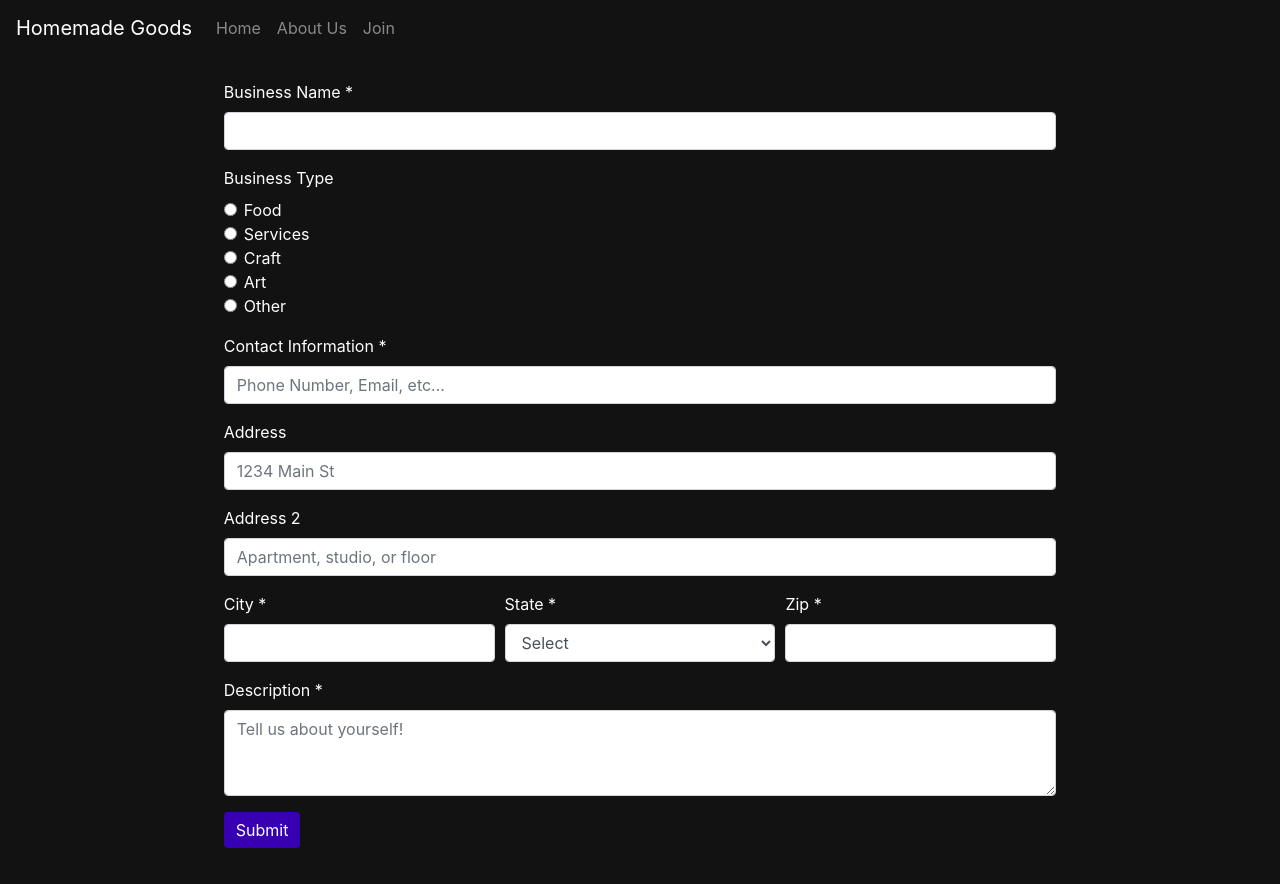
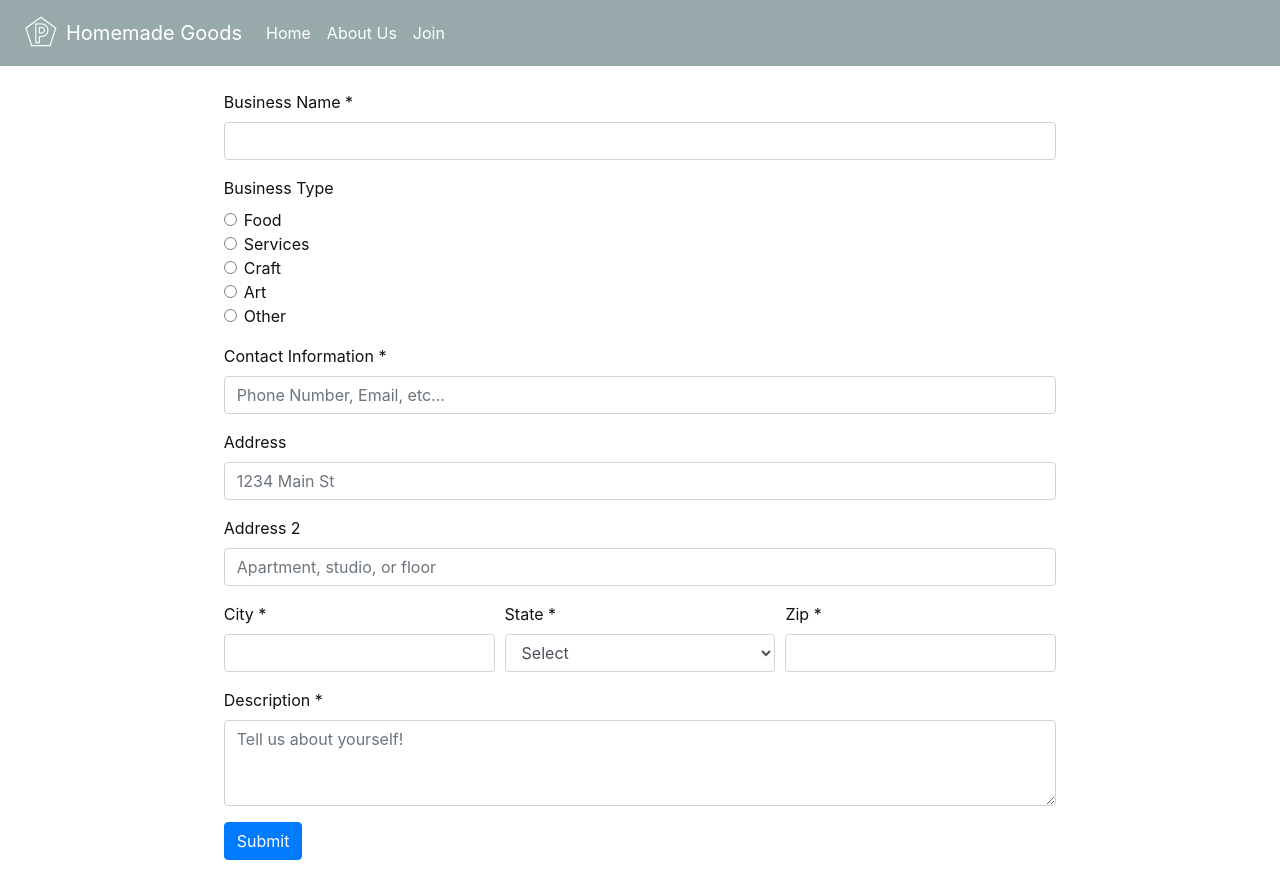
Before and after one commit to PentaLam/HomemadeGoods, a React (Create React App) app in the folder client/: page /join in a window 1280 px wide. Built offline with nearby package versions, Linux system fonts and the light colour scheme.

Commit message:
modified frontend colors

```diff
--- a/client/public/index.html
+++ b/client/public/index.html
@@ -26,7 +26,7 @@
     -->
     <title>React App</title>
   </head>
-  <body style="background-color: #121212;">
+  <body>
     <noscript>You need to enable JavaScript to run this app.</noscript>
     <div id="root"></div>
     <!--
--- a/client/src/App.js
+++ b/client/src/App.js
@@ -5,11 +5,12 @@ import Home from './pages/Home';
 import About from './pages/About';
 import Join from './pages/Join';
 import Detail from './pages/Detail';
+import { colorpalette } from './constants/color';
 import './index.css'
 
 function App() {
   return (
-    <div className="App" style={{backgroundColor:"#121212", height:"100%"}}>
+    <div className="App" style={{backgroundColor: colorpalette.WHITE, height:"100%"}}>
       <Router>
         <NavigationBar/>
         <Route exact path="/" component={Home}></Route>
--- a/client/src/components/ListingCard.jsx
+++ b/client/src/components/ListingCard.jsx
@@ -1,25 +1,32 @@
-import {Card} from 'react-bootstrap';
+import {Card, Button} from 'react-bootstrap';
+import { colorpalette } from '../constants/color';
 
 const ListingCard = (props) => {
 
     const maxDescriptionLength = 70;
     let shortDescription = props.listing.description.substring(0,maxDescriptionLength)
     let image;
+    let backgroundColor;
     switch (props.listing.businessType) {
         case "food":
             image = "../images/food-white.png"
+            backgroundColor = colorpalette.CORAL
             break;
         case "services":
             image = "../images/services-white.png"
+            backgroundColor = colorpalette.LIGHTGREEN
             break;
         case "craft":
             image = "../images/toolbox-white.png"
+            backgroundColor = colorpalette.LIGHTSKYBLUE
             break;
         case "art":
             image = "../images/pallete-white.png"
+            backgroundColor = "#D9E21D"
             break;
         default:
             image = "../images/other-white.png"
+            backgroundColor = "HF4F4F5"
             break;
     }
 
@@ -29,14 +36,15 @@ const ListingCard = (props) => {
 
     return (
         <div className="listingCard">
-            <Card className="d-flex flex-row" style={{backgroundColor:"#1F1B24", color:"#fff"}}>
+            <Card className="d-flex flex-row" style={{backgroundColor: backgroundColor, color:"#fff", border : "none"}}>
                 <Card.Body>
-                    <Card.Title> {props.listing.businessName} </Card.Title>
-                    <Card.Subtitle  style={{color:"#fff"}}>{props.listing.businessType}</Card.Subtitle>
-                    <Card.Text>
+                    <Card.Title style={{color:"#000000"}}> {props.listing.businessName} </Card.Title>
+                    <Card.Subtitle  style={{color:"#000000"}}>{(props.listing.businessType).toUpperCase()}</Card.Subtitle><br/>
+                    <Card.Text style={{color:"#000000", font: "arial"}}>
                         {shortDescription}
                     </Card.Text>
-                    <Card.Link style={{color:"#ADD8E6"}} href={`/listing/${props.listing._id}`}>View more</Card.Link>
+                    <Button variant="primary" href={`/listing/${props.listing._id}`}> View More </Button>
+                    {/* <Card.Link style={{color:"#ADD8E6"}} href={`/listing/${props.listing._id}`}>View more</Card.Link> */}
                 </Card.Body>
                 <div style={{margin: "auto"}} className="mr-2">
                     <img src={image} alt="icon of business type" className="w-25 h-25 float-right"></img>
--- a/client/src/components/ListingForm.jsx
+++ b/client/src/components/ListingForm.jsx
@@ -218,7 +218,7 @@ class ListingForm extends React.Component {
                             as="textarea"
                             rows={3} />
                     </Form.Group>
-                    <Button type="submit" style={{backgroundColor:"#3700B3", color:"#fff", border:"none"}}>Submit</Button>
+                    <Button type="submit" variant="primary">Submit</Button>
                 </Form>
             </div>
         )
--- a/client/src/components/NavigationBar.jsx
+++ b/client/src/components/NavigationBar.jsx
@@ -1,15 +1,17 @@
 import { Nav, Navbar, Form} from 'react-bootstrap';
+import {colorpalette} from '../constants/color';
 
 
 const NavigationBar = () => {
     return (
         <div>
-            <Navbar style={{backgroundColor:"#121212"}} variant="dark">
+            <Navbar style={{backgroundColor: colorpalette.GREY}} variant="dark">
+            <img style={{width:"50px", height:"50px"}} src="../images/pentalam2.png"/>
                 <Navbar.Brand href="/">Homemade Goods</Navbar.Brand>
                 <Nav className="mr-auto">
-                    <Nav.Link href="/">Home</Nav.Link>
-                    <Nav.Link href="/about">About Us</Nav.Link>
-                    <Nav.Link href="/join">Join</Nav.Link>
+                    <Nav.Link style={{color: colorpalette.WHITE}} href="/">Home</Nav.Link>
+                    <Nav.Link style={{color: colorpalette.WHITE}} href="/about">About Us</Nav.Link>
+                    <Nav.Link style={{color: colorpalette.WHITE}} href="/join">Join</Nav.Link>
                 </Nav>
                 <Form inline>
                 </Form>
--- /dev/null
+++ b/client/src/constants/color.js
@@ -0,0 +1,11 @@
+export const colorpalette = {
+    CORAL : "#FF7F50",
+    LIGHTGREEN : "#90EE90",
+    lIGHTGOLDENRODYYELLOW : "#FAFAD2",
+    LIGHTSKYBLUE : "#87CEFA",
+    WHITE: "#FFFFFF",
+    BLACK: "#111111",
+    SUBBLACK: "#1F1B24",
+    DARKPURPLE: "#3700B3",
+    GREY: "#97A9AB"
+}
--- a/client/src/pages/Detail.jsx
+++ b/client/src/pages/Detail.jsx
@@ -24,7 +24,7 @@ const Detail = (props) => {
 
 
     return (
-    <div style={{color: "white"}}>
+    <div style={{color: "black"}}>
       <h4>Business Name: <span>{listing.businessName}</span></h4>
       <h4>Business Type: <span>{listing.businessType}</span></h4>
       <h4>Contact Info: <span>{listing.contactInfo}</span></h4>
--- a/client/src/pages/Home.jsx
+++ b/client/src/pages/Home.jsx
@@ -2,6 +2,7 @@ import {Container, Jumbotron, Button} from 'react-bootstrap';
 import ListingCard from '../components/ListingCard';
 import 'bootstrap/dist/css/bootstrap.min.css';
 import React, {useState,useEffect} from 'react';
+import { colorpalette } from '../constants/color';
 
 const pStyle = {
     fontSize: '15px',
@@ -38,14 +39,15 @@ const Home = () => {
     return (
         <div>
             <Container>
-                <Jumbotron style={{backgroundColor:"#1F1B24", color:"#fff"}} className="d-flex justify-space-between">
+                <Jumbotron style={{backgroundColor: colorpalette.SUBBLACK, color:"#fff"}} className="d-flex justify-space-between">
                     <div>
                         <h1>HomeMade Goods</h1>
+                        <hr className="my-2" />
                         <p style={pStyle}>
                             Check out local business that provide the stuff you need!
                         </p>
                         <p>
-                        <Button style={{backgroundColor:"#3700B3", color:"#fff", border:"none"}} href="/about">Learn more</Button>
+                        <Button size="lg" style={{backgroundColor: colorpalette.DARKPURPLE, color:"#fff", border:"none"}} href="/about">Learn more</Button>
                         </p>
                     </div>
                     <div style={{marginLeft:"30em"}}>
--- a/client/src/pages/Join.jsx
+++ b/client/src/pages/Join.jsx
@@ -1,11 +1,12 @@
 import { Container} from 'react-bootstrap'
 import ListingForm from '../components/ListingForm';
+import { colorpalette } from '../constants/color';
 
 const Join  = () => {
     return (
-<Container className="join-font">
-      <ListingForm/>
-</Container>
+        <Container style={{color: colorpalette.BLACK}}>
+            <ListingForm/>
+        </Container>
     );
 }
 
```
